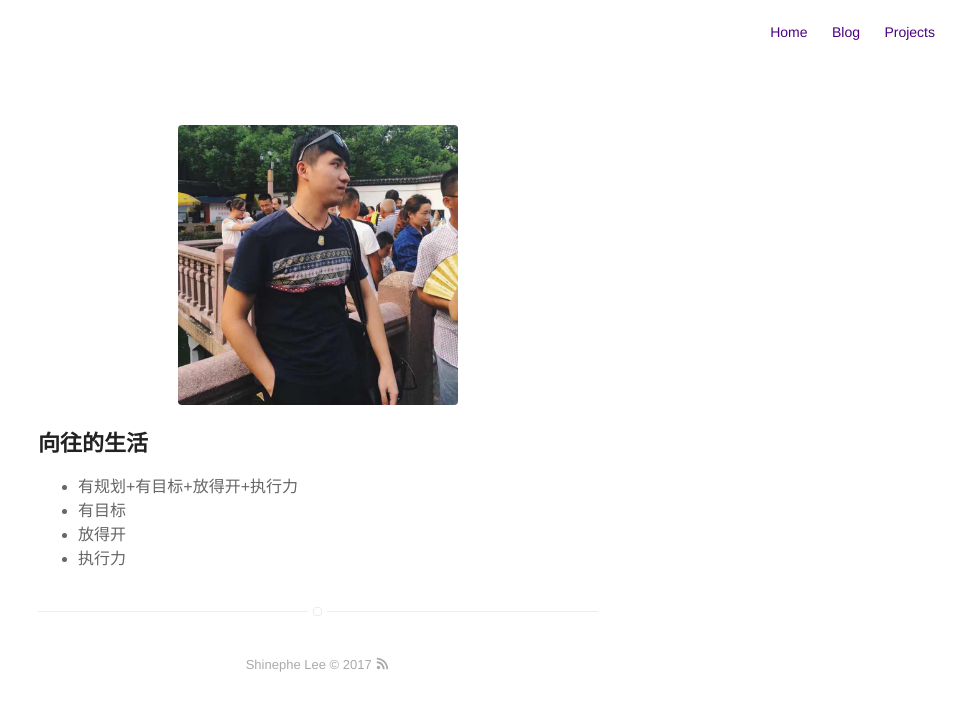
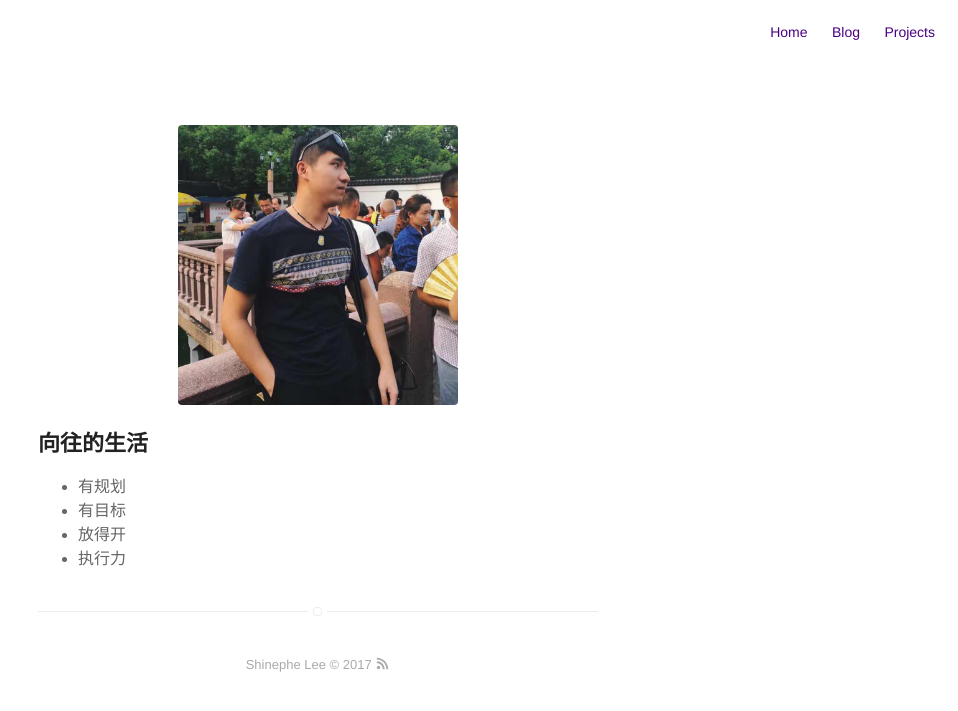
Before and after one commit to shinephe/shinephe.github.io, a Jekyll site: the page built from about.md, in a window 1280 px wide. Shown: the top 711 px of the page, without its empty margins (322-1280 px from the left). Built offline with Jekyll 4.4.1, drawn with Linux system fonts in a browser that asks for light colours.

Commit message:
Update about.md

```diff
--- a/about.md
+++ b/about.md
@@ -5,7 +5,7 @@ layout: page
 ![Profile Image]({{ site.url }}/{{ site.picture }})
 
 ## 向往的生活
-* 有规划+有目标+放得开+执行力
+* 有规划
 * 有目标
 * 放得开
 * 执行力
```
